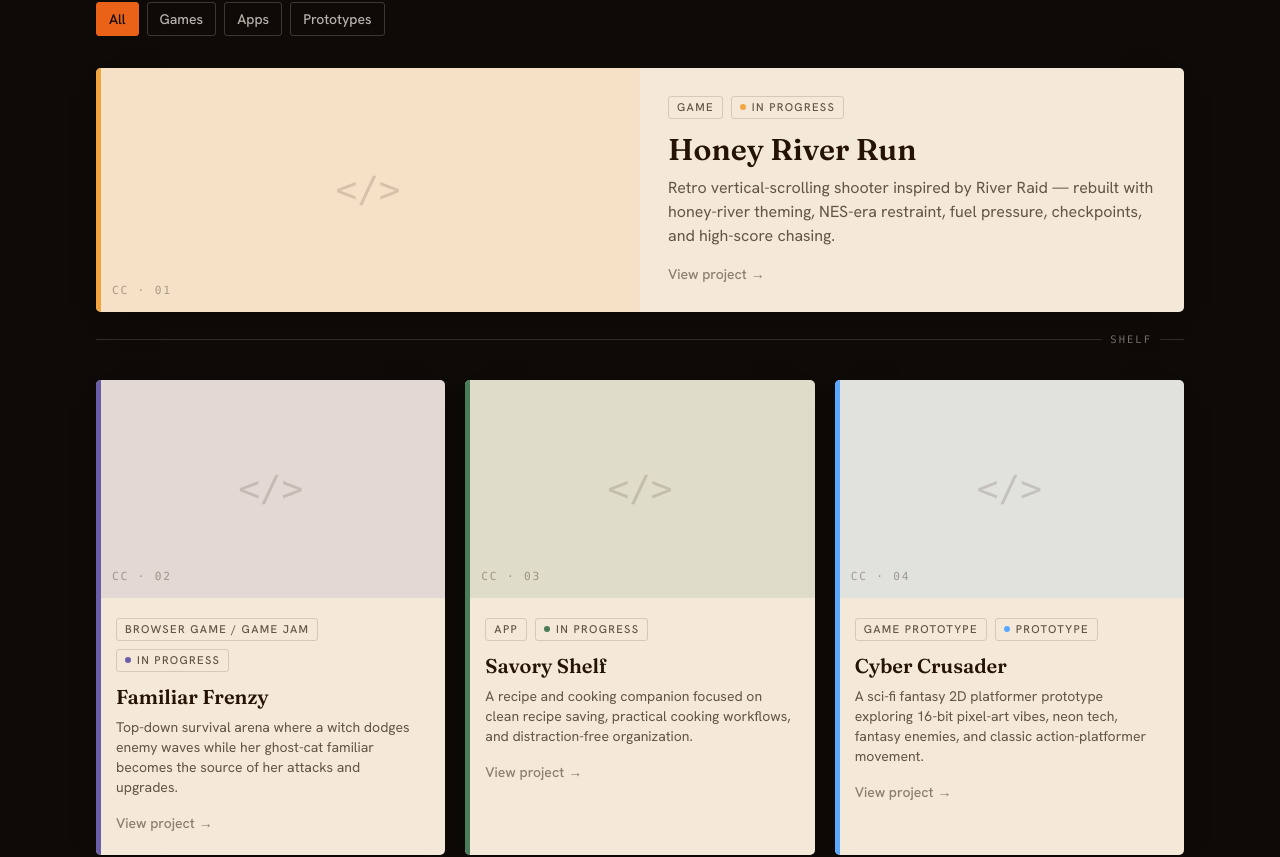
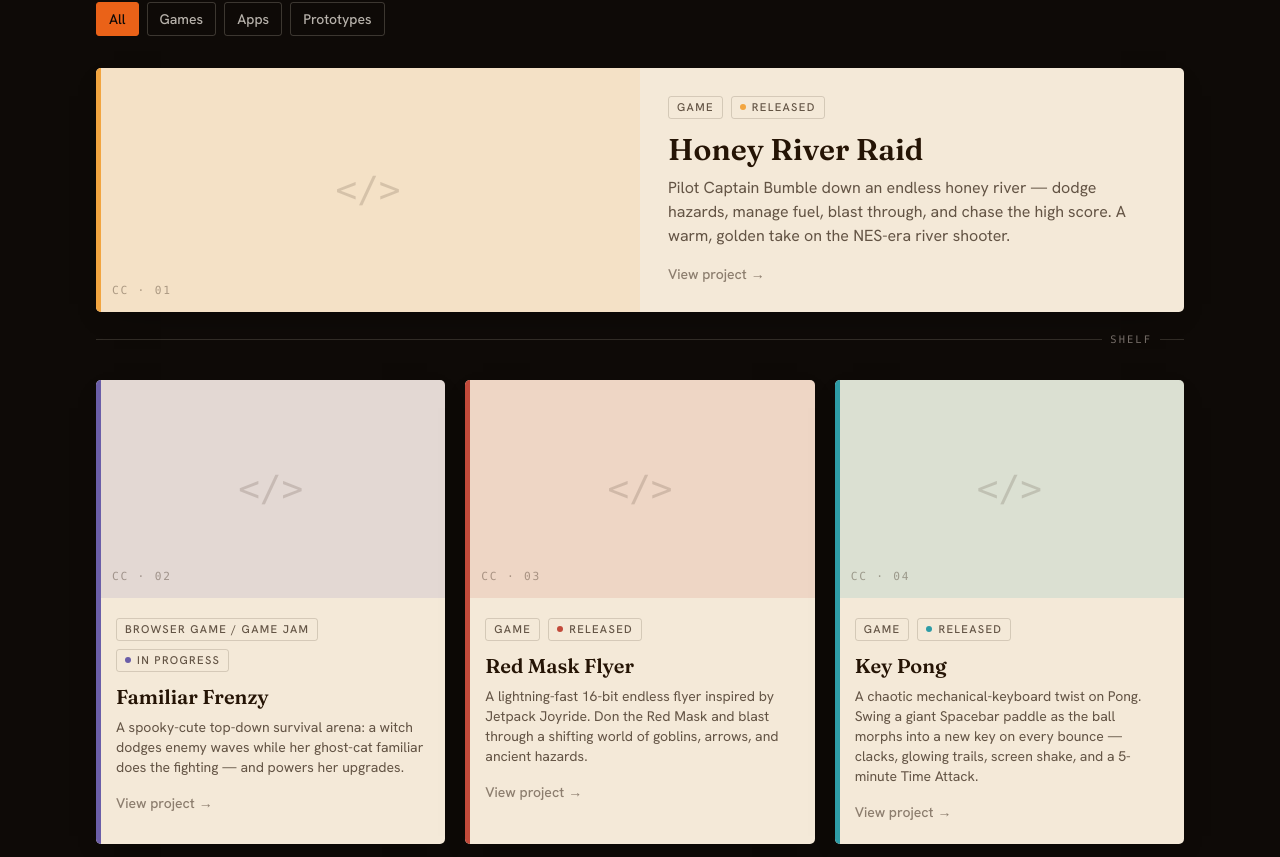
Before and after one commit to Cupcakechan/cocolito-collective, a Next.js app: page / in a window 1280 px wide. Shown: the part 771-1628 px from the top of the page. Built offline with nearby package versions, Linux system fonts and the light colour scheme.

Commit message:
Update projects: real itch games + Sprite Alive, remove Cyber Crusader

```diff
--- a/data/projects.ts
+++ b/data/projects.ts
@@ -6,30 +6,22 @@ import type { Project } from "@/lib/types";
 
 export const projects: Project[] = [
   {
+    // Note: titled "Honey River Raid" on itch.io; slug kept as honey-river-run.
     slug: "honey-river-run",
-    title: "Honey River Run",
+    title: "Honey River Raid",
     type: "Game",
     category: "Games",
-    status: "In Progress",
+    status: "Released",
     stack: ["Unity 6"],
     accent: "#F2A540", // honey gold
     featured: true,
     description:
-      "Retro vertical-scrolling shooter inspired by River Raid — rebuilt with honey-river theming, NES-era restraint, fuel pressure, checkpoints, and high-score chasing.",
+      "Pilot Captain Bumble down an endless honey river — dodge hazards, manage fuel, blast through, and chase the high score. A warm, golden take on the NES-era river shooter.",
     notes: "Should feel warm, golden, retro, and arcade-like.",
-
-    // We'll write these case-study sections together, per project:
-    // summary: "...",
-    // whatIBuilt: "...",
-    // whatMakesItInteresting: "...",
-    // buildNotes: "...",
-
-    // Add real media later (files go in /public/images/projects/honey-river-run):
-    // heroImage: { src: "/images/projects/honey-river-run/hero.png", alt: "..." },
-    // gallery: [{ src: "...", alt: "..." }],
-
-    // Add links as they go live (only present links render):
-    // links: { itch: "https://mrcanela.itch.io/honey-river-run", github: "..." },
+    links: {
+      itch: "https://mrcanela.itch.io/honey-river-run",
+      play: "https://mrcanela.itch.io/honey-river-run",
+    },
   },
   {
     slug: "familiar-frenzy",
@@ -39,10 +31,45 @@ export const projects: Project[] = [
     status: "In Progress",
     stack: ["HTML Canvas", "JavaScript"],
     accent: "#6B5EA8", // spirit purple
-    featured: true,
     description:
-      "Top-down survival arena where a witch dodges enemy waves while her ghost-cat familiar becomes the source of her attacks and upgrades.",
+      "A spooky-cute top-down survival arena: a witch dodges enemy waves while her ghost-cat familiar does the fighting — and powers her upgrades.",
     notes: "Should feel magical, purple, ghostly, cute, and chaotic.",
+    links: {
+      itch: "https://mrcanela.itch.io/familiar-frenzy",
+      play: "https://mrcanela.itch.io/familiar-frenzy",
+    },
+  },
+  {
+    slug: "red-mask-flyer",
+    title: "Red Mask Flyer",
+    type: "Game",
+    category: "Games",
+    status: "Released",
+    stack: ["Unity 6"],
+    accent: "#C24A3A", // provisional — warm 16-bit red
+    description:
+      "A lightning-fast 16-bit endless flyer inspired by Jetpack Joyride. Don the Red Mask and blast through a shifting world of goblins, arrows, and ancient hazards.",
+    notes: "20 Games Challenge — Game 2. Art & audio by ELV Games.",
+    links: {
+      itch: "https://mrcanela.itch.io/red-mask-flyer",
+      play: "https://mrcanela.itch.io/red-mask-flyer",
+    },
+  },
+  {
+    slug: "key-pong",
+    title: "Key Pong",
+    type: "Game",
+    category: "Games",
+    status: "Released",
+    stack: ["Unity 6"],
+    accent: "#2E9CA6", // provisional — electric teal
+    description:
+      "A chaotic mechanical-keyboard twist on Pong. Swing a giant Spacebar paddle as the ball morphs into a new key on every bounce — clacks, glowing trails, screen shake, and a 5-minute Time Attack.",
+    notes: "20 Games Challenge — Game 1. Art & audio by ELV Games.",
+    links: {
+      itch: "https://mrcanela.itch.io/key-pong",
+      play: "https://mrcanela.itch.io/key-pong",
+    },
   },
   {
     slug: "savory-shelf",
@@ -52,24 +79,29 @@ export const projects: Project[] = [
     status: "In Progress",
     stack: ["SwiftUI", "Supabase", "Next.js API Routes"],
     accent: "#4A7C59", // soft green
-    featured: true,
     description:
       "A recipe and cooking companion focused on clean recipe saving, practical cooking workflows, and distraction-free organization.",
     notes:
       "Should feel clean, calm, cozy, and useful — food-adjacent without being overly decorative.",
   },
   {
-    slug: "cyber-crusader",
-    title: "Cyber Crusader",
-    type: "Game Prototype",
+    slug: "sprite-alive",
+    title: "Sprite Alive",
+    type: "Web Tool",
     category: "Prototypes",
-    status: "Prototype",
-    stack: ["Unity"],
-    accent: "#5AA7FF", // neon blue
-    featured: true,
+    status: "In Progress",
+    stack: ["JavaScript", "Canvas", "HTML"],
+    accent: "#5AA7FF", // provisional — tool blue
     description:
-      "A sci-fi fantasy 2D platformer prototype exploring 16-bit pixel-art vibes, neon tech, fantasy enemies, and classic action-platformer movement.",
-    notes: "Should feel neon, retro, and experimental.",
+      "Most sprite previewers tell you whether an animation is smooth — not whether it'll feel like a game. Sprite Alive closes that gap: a single self-contained HTML file for previewing attacks, idles, walks, and hits with synced placeholder effects — no engine import, nothing uploaded.",
+    notes:
+      "Should feel like a focused, trustworthy little tool — one thing done well.",
+    summary:
+      "A single self-contained HTML tool for previewing sprite animations the way they'll actually read in a game: drag-and-drop import, automatic frame slicing, playback controls with onion skinning, purpose presets (Attack, Idle, Walk, Hit), and a small plugin system of placeholder effects with live parameters.",
+    whatIBuilt:
+      "Vanilla JavaScript and Canvas — zero frameworks, no build step. Effects are defined as small self-contained objects, so a new effect drops in with a single addition. The whole thing is one file you can open locally.",
+    whatMakesItInteresting:
+      "It leads with a real user need: seeing an attack with a synced beam or impact flash without a full engine import. The single-file design is both a portability choice and a privacy one — because nothing is uploaded, artists protective of unreleased work can use it freely.",
   },
 ];
 
```
